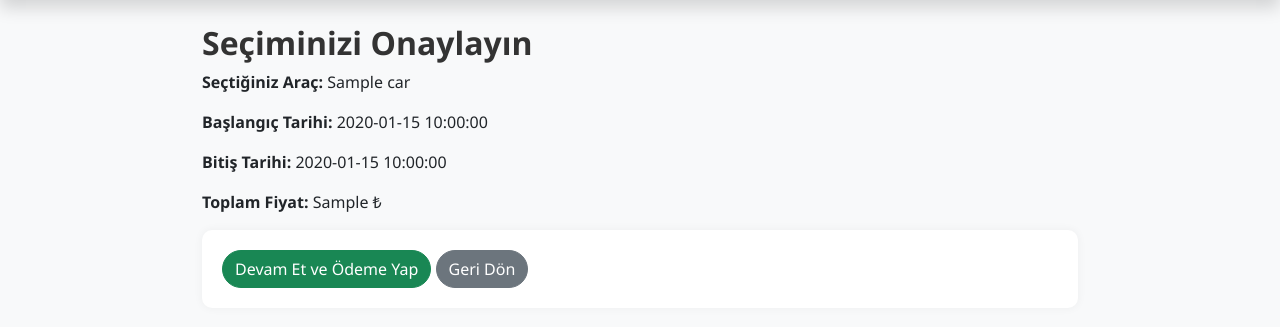
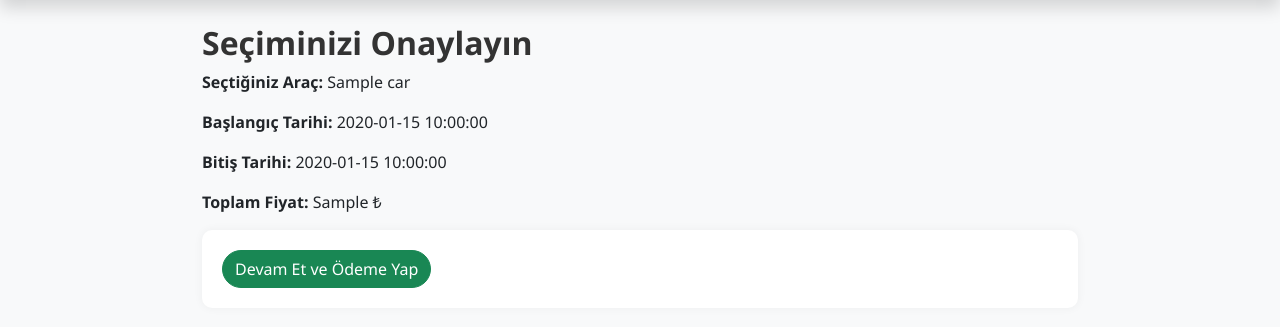
Before and after one commit to krdnz-dev/INTProg_AracKiralamaTakip, a Flask app: template Final/templates/confirmation.html in a window 1280 px wide. Shown: the part 59-386 px from the top of the page. Run offline with Flask 3, Linux system fonts and the light colour scheme; the template is opened without the code that fills it: most values are stand-ins (such as "Sample title", 1, 10 or a date in 2020).

Commit message:
confirmation.html

```diff
--- a/Final/templates/confirmation.html
+++ b/Final/templates/confirmation.html
@@ -16,7 +16,6 @@
     <input type="hidden" name="end_date" value="{{ end_date }}">
     <input type="hidden" name="toplam_fiyat" value="{{ toplam_fiyat }}">
     <button type="submit" class="btn btn-success">Devam Et ve Ödeme Yap</button>
-    <a href="/dashboard" class="btn btn-secondary me-2">Geri Dön</a>
 </form>
 
 
```
